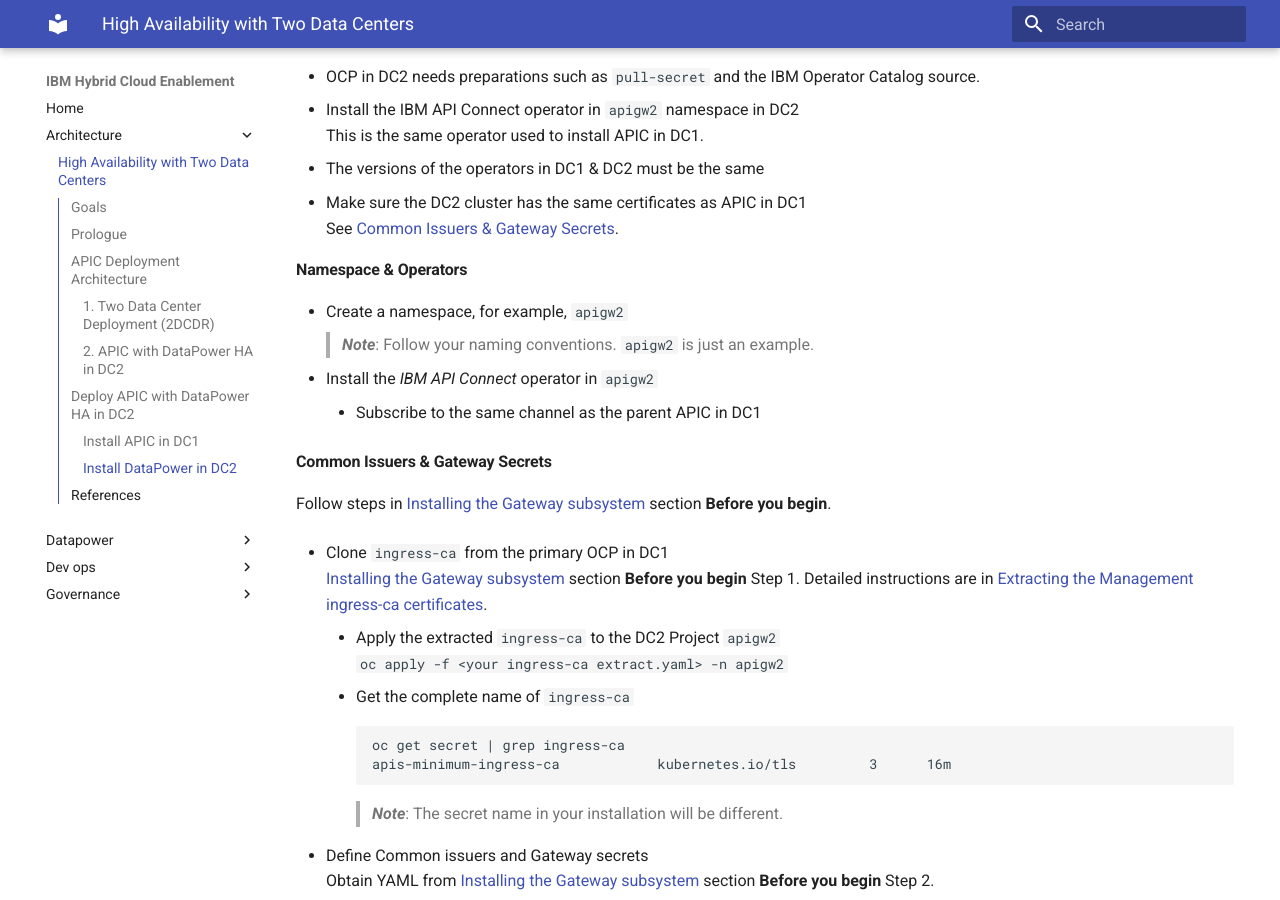
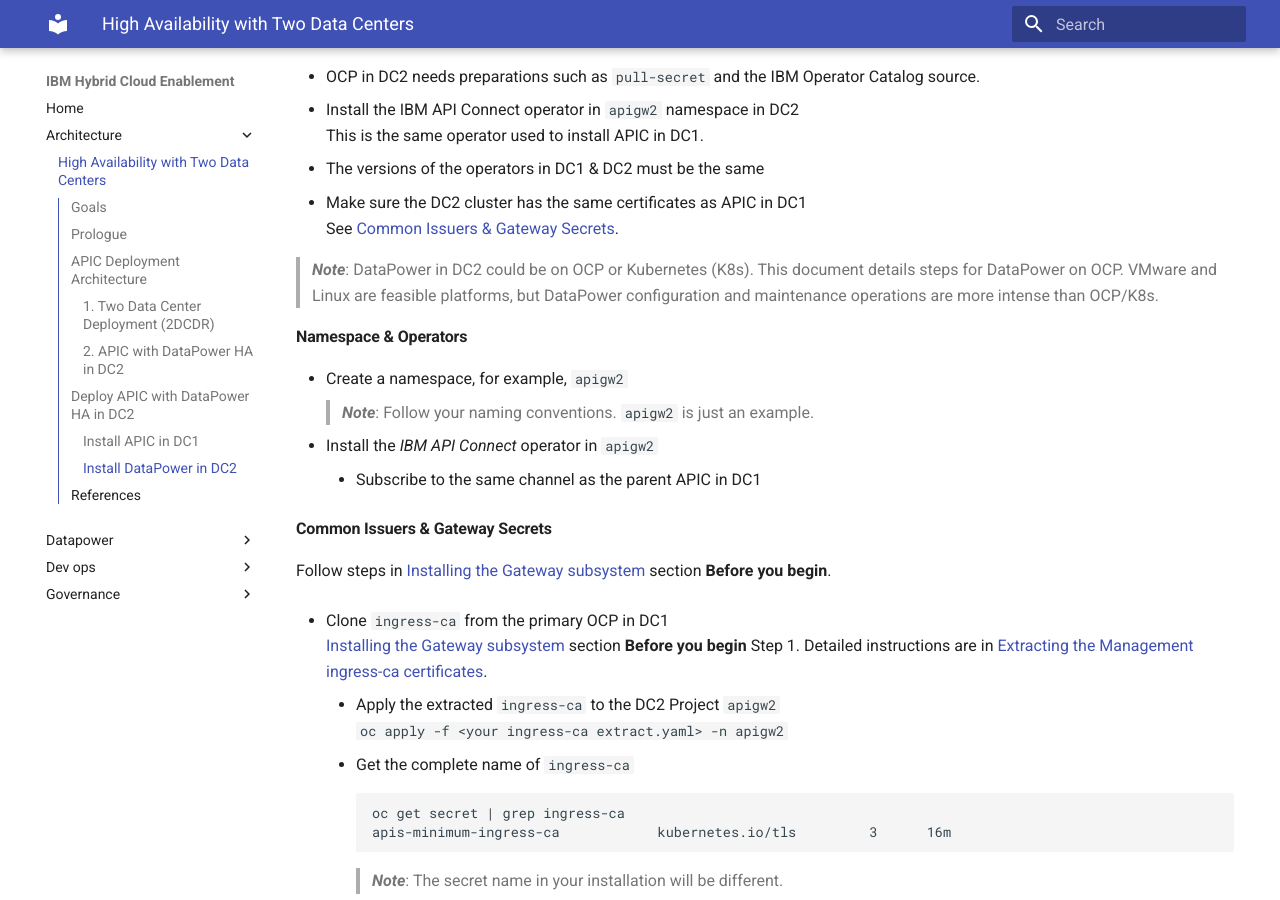
Before and after one commit to ibm-apiconnect/apic-hybrid-cloud-enablement, an MkDocs documentation site: the page built from docs-and-tools/architecture/APIC-HA-Architectures.md, in a window 1280 px wide and 900 px high, scrolled down 3734 px. Built offline with MkDocs 1.6.1 and Material for MkDocs 9.7.7, drawn with Linux system fonts in a browser that asks for light colours; some of the changed lines change nothing that is shown; some of the changed text lies outside the part shown.

Commit message:
APIC 2DC HA: OCP,K8s are OK platforms

```diff
--- a/docs-and-tools/architecture/APIC-HA-Architectures.md
+++ b/docs-and-tools/architecture/APIC-HA-Architectures.md
@@ -2,7 +2,7 @@
 #### IBM API Connect: Architecture
 
 >  Ravi Ramnarayan
->  &copy; IBM v1.7  2023-10-18
+>  &copy; IBM v1.8  2023-10-19
 
 ## Goals
 - Compare High Availability (HA) architectures for IBM API Connect **v10** (APIC) on OpenShift
@@ -98,6 +98,7 @@
 - Make sure the DC2 cluster has the same certificates as APIC in DC1
   See [Common Issuers & Gateway Secrets](#common-issuers--gateway-secrets).
 
+> ***Note***: DataPower in DC2 could be on OCP or Kubernetes (K8s). This document details steps for DataPower on OCP. VMware and Linux are feasible platforms, but DataPower configuration and maintenance operations are more intense than OCP/K8s.
 
 #### Namespace & Operators
 - Create a namespace, for example, `apigw2`
```
